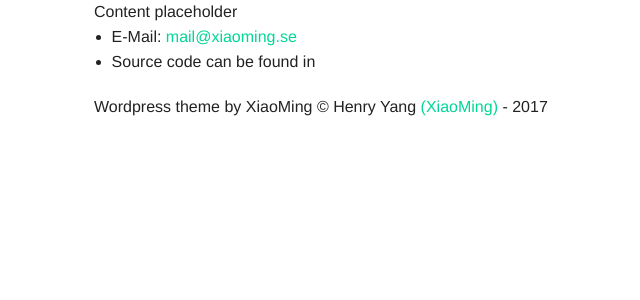
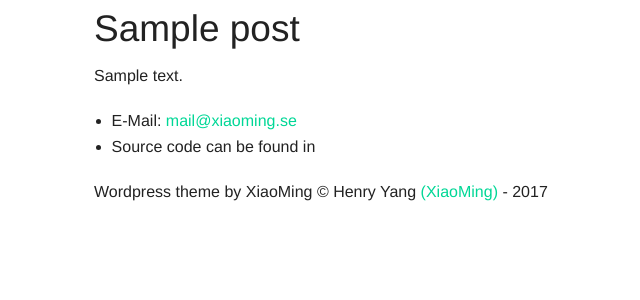
Before and after one commit to Xiaoming94/wordpress-themes, a WordPress theme: template themes/themeone/index.php in a window 1280 px wide. Shown: the part 73-373 px from the top of the page, without its empty margins (46-686 px from the left). Run offline with PHP 8.4 and a stand-in for WordPress, Linux system fonts and the light colour scheme; the site name, menu and one post (Sample post) are stand-ins, and other content is empty.

Commit message:
Add wordpress loop to index.php

```diff
--- a/themes/themeone/header.php
+++ b/themes/themeone/header.php
@@ -22,4 +22,4 @@
   <!-- Begin background div -->
   <div class="background">
     <!-- Begin Site Content div -->
-    <div class="row">
+    <div class="content row">
--- a/themes/themeone/index.php
+++ b/themes/themeone/index.php
@@ -8,10 +8,17 @@
  * @author XiaoMing
  */
   get_header();
-?>
 
-Content placeholder
+    if( have_posts() ):
+      while( have_posts() ): the_post();?>
 
-<?php
+        <h2><?php the_title(); ?></h2>
+        <?php
+          the_content();
+        ?>
+    <?php
+      endwhile;
+    endif;
+
   get_footer();
 ?>
```
